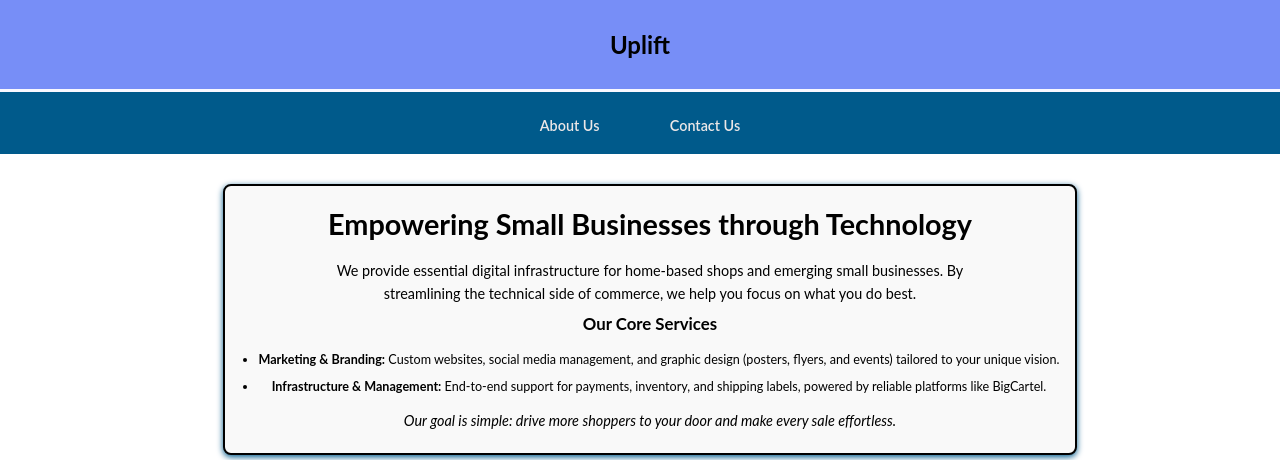
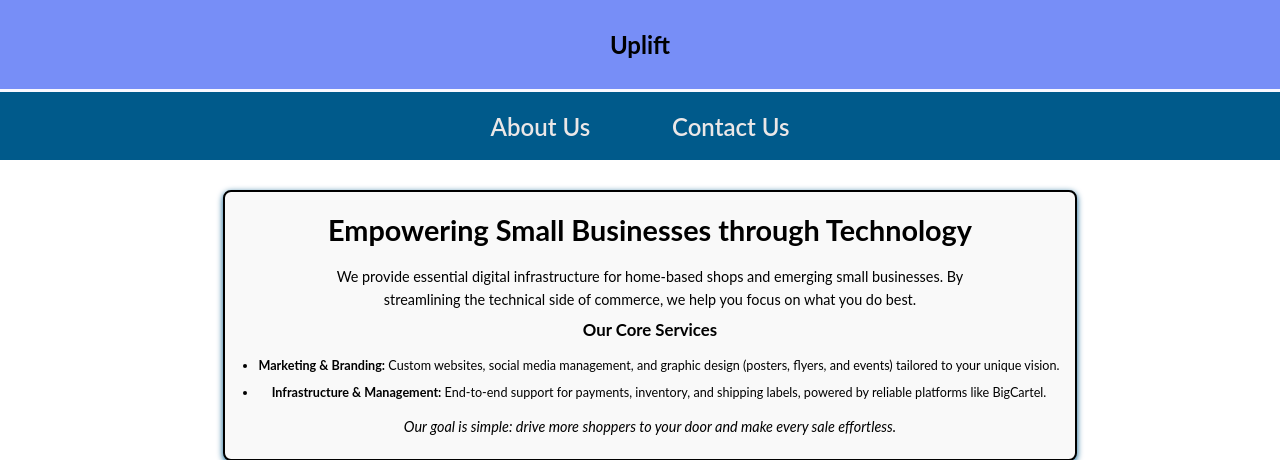
Before and after one commit to jaadyyah/Uplift-Capstone, a Flask app: page / in a window 1280 px wide. Shown: the top 460 px of the page. Run offline with Flask 3, Linux system fonts and the light colour scheme.

Commit message:
images folder and generic styles changes

```diff
--- a/static/styles/generic_styles.css
+++ b/static/styles/generic_styles.css
@@ -71,7 +71,7 @@ nav.sitenavigation {
 }
 
 nav.sitenavigation a {
-    font-size: 1.2rem;
+    font-size: 2rem;
     font-weight: 600;
     padding: 0.4em 0.6em;
     border-radius: 6px;
```
Also changed, not shown: static/images/UpLift_Icon.png (added), static/images/UpLift_Logopng.png (added).
